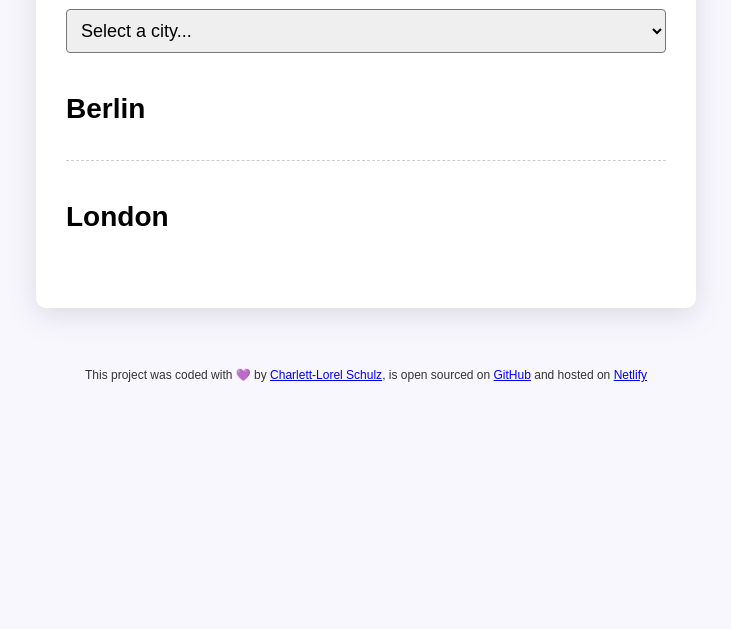
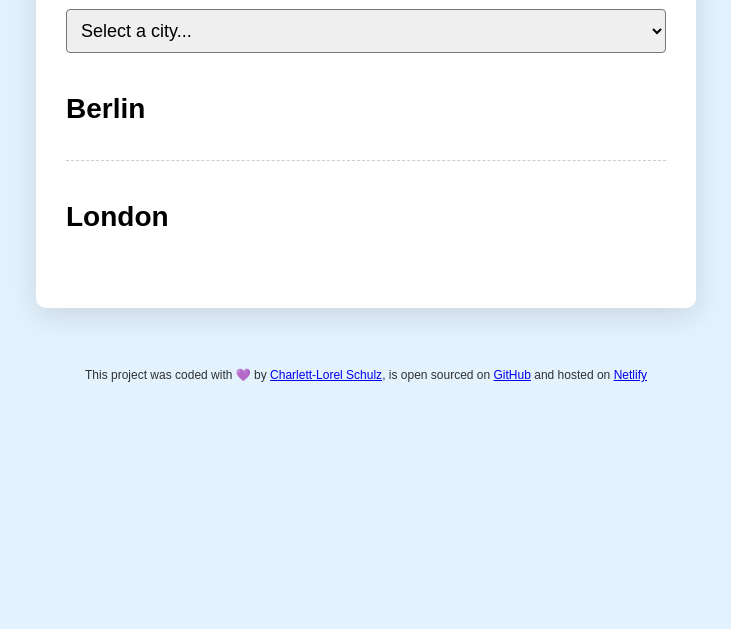
Before and after one commit to c-schulz99/shecodes-plus-add-on-project, a plain HTML site: page index.html in a window 1280 px wide. Shown: the part 171-800 px from the top of the page, without its empty margins (274-1005 px from the left). Drawn offline with nearby package versions, Linux system fonts and the light colour scheme; a script that the page names is missing.

Commit message:
Update style.css

```diff
--- a/css/style.css
+++ b/css/style.css
@@ -1,5 +1,5 @@
 body {
-    background-color: #f9f7fe;
+    background-color: #e3f2fd;
     font-family: sans-serif;
 }
 
```
